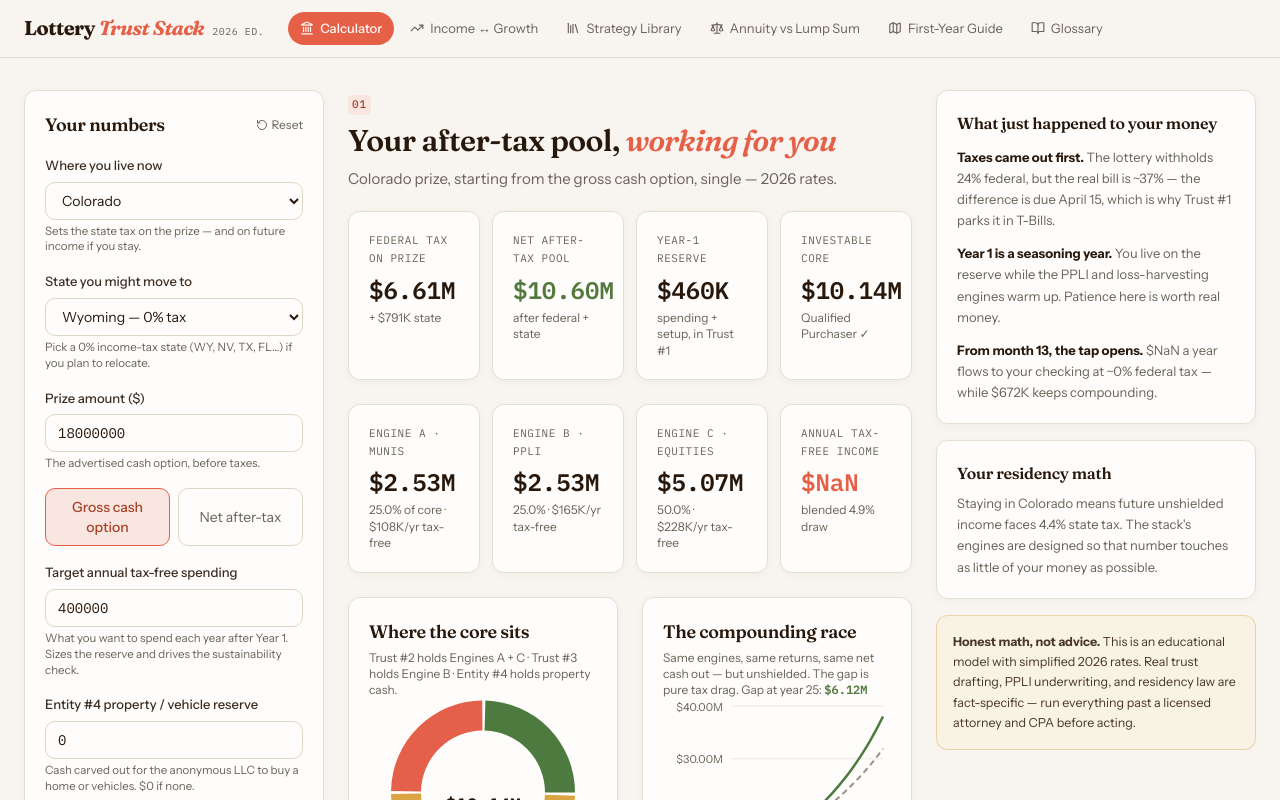
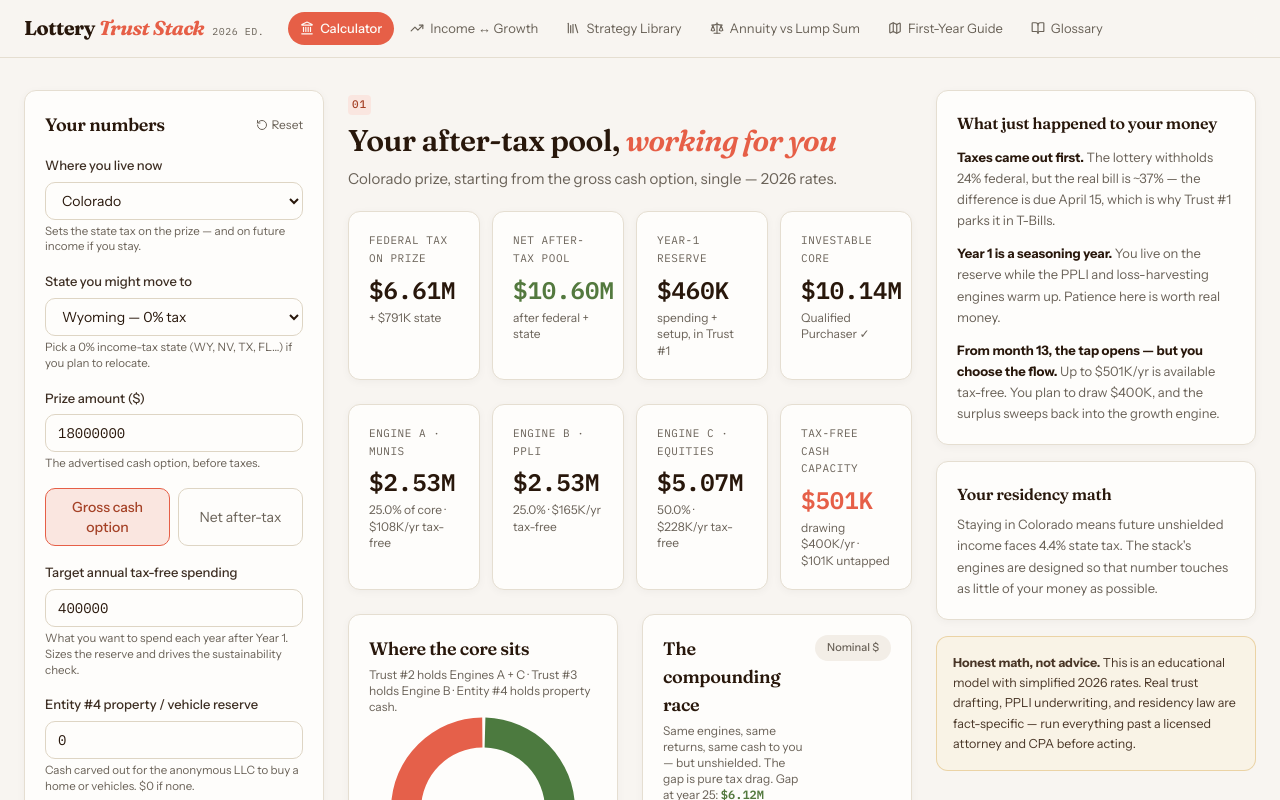
Before and after one commit to microDOS2/lottery-trust-stack, a React (Vite) app: page / in a window 1280 px wide. Shown: the top 800 px of the page. Built offline with nearby package versions, Linux system fonts and the light colour scheme.

Commit message:
Spend-linked draws: seasoning year, coupon sweep, inflation, principal-dip + depletion warning

```diff
--- a/src/sections/CalculatorView.tsx
+++ b/src/sections/CalculatorView.tsx
@@ -14,7 +14,7 @@ import { AlertTriangle, Link2, Check, RotateCcw } from 'lucide-react';
 export interface ScenarioSlot {
   name: string;
   inputs: Inputs;
-  result: { net: number; core: number; annualFree: number; stackEnd: number; advantage: number; alloc: string };
+  result: { net: number; core: number; capacity: number; stackEnd: number; advantage: number; alloc: string };
 }
 
 interface Props {
@@ -32,6 +32,7 @@ interface Props {
 export default function CalculatorView(p: Props) {
   const { inputs: inp, result: r, asm } = p;
   const [copied, setCopied] = useState(false);
+  const [realDollars, setRealDollars] = useState(false);
   const set = <K extends keyof Inputs>(k: K, v: Inputs[K]) => p.setInputs((prev) => ({ ...prev, [k]: v }));
   const st = STATES.find((s) => s.code === inp.state)!;
   const tg = STATES.find((s) => s.code === inp.target)!;
@@ -44,6 +45,9 @@ export default function CalculatorView(p: Props) {
   };
 
   const w = r.weights;
+  const deflate = (v: number, year: number) => (realDollars ? v / Math.pow(1 + asm.inflation, year) : v);
+  const projStack = r.projection.map((row) => ({ ...row, end: deflate(row.end, row.year) }));
+  const projBase = r.baseline.map((row) => ({ ...row, end: deflate(row.end, row.year) }));
 
   return (
     <div className="grid gap-6 lg:grid-cols-[300px_minmax(0,1fr)] xl:grid-cols-[300px_minmax(0,1fr)_320px]">
@@ -139,6 +143,7 @@ export default function CalculatorView(p: Props) {
             {([
               ['muniYield', 'Muni yield'], ['ppliDraw', 'PPLI draw'], ['ppliGrowth', 'PPLI growth'],
               ['eqDraw', 'Equity draw'], ['eqGrowth', 'Equity growth'], ['divYield', 'Equity dividends'],
+              ['inflation', 'Inflation'],
             ] as const).map(([k, label]) => (
               <label key={k} className="text-[11px] text-muted-foreground">
                 {label}
@@ -176,14 +181,14 @@ export default function CalculatorView(p: Props) {
           <Stat label="Engine A · Munis" value={fmtCompact(r.muni)} sub={`${pct(w.a)} of core · ${fmtCompact(r.muni * asm.muniYield)}/yr tax-free`} />
           <Stat label="Engine B · PPLI" value={fmtCompact(r.ppli)} sub={`${pct(w.b)} · ${fmtCompact(r.ppli * asm.ppliDraw)}/yr tax-free`} />
           <Stat label="Engine C · Equities" value={fmtCompact(r.equity)} sub={`${pct(w.c)} · ${fmtCompact(r.equity * asm.eqDraw)}/yr tax-free`} />
-          <Stat label="Annual tax-free income" value={fmtCompact(r.annualFree)} sub={`blended ${pct(r.blendedDraw)} draw`} tone="warm" />
+          <Stat label="Tax-free cash capacity" value={fmtCompact(r.capacity)} sub={r.plannedDrawY2 > 0 ? `drawing ${fmtCompact(r.plannedDrawY2)}/yr · ${fmtCompact(Math.max(0, r.capacity - r.plannedDrawY2))} untapped${r.reinvestY2 > 1 ? ` (+${fmtCompact(r.reinvestY2)} coupons swept)` : ''}` : `available from month 13 · blended ${pct(r.blendedDraw)}`} tone="warm" />
         </div>
 
         {!r.sustainable && (
           <div className="flex items-start gap-3 rounded-lg border border-destructive/40 bg-destructive/5 p-4">
             <AlertTriangle className="mt-0.5 h-5 w-5 shrink-0 text-destructive" />
             <div className="text-sm">
-              <strong>Your spending target outruns the engines.</strong> You want {fmt(inp.spend)}/yr but the stack generates {fmt(r.annualFree)}/yr tax-free. Either lower the target, move the dial toward income, or grow the core — at this draw mix you'd need a core of roughly <span className="font-num font-semibold">{fmt(r.requiredCore)}</span>.
+              <strong>Your spending target outruns the engines.</strong> You want {fmt(inp.spend)}/yr but the stack can sustainably pay {fmt(r.capacity)}/yr tax-free. Either lower the target, move the dial toward income, or grow the core — at this draw mix you'd need a core of roughly <span className="font-num font-semibold">{fmt(r.requiredCore)}</span>.
             </div>
           </div>
         )}
@@ -195,16 +200,33 @@ export default function CalculatorView(p: Props) {
             <AllocationDonut muni={r.muni} ppli={r.ppli} equity={r.equity} reserve={inp.entity4} />
           </div>
           <div className="hairline-card p-5">
-            <h3 className="font-display text-lg font-semibold">The compounding race</h3>
-            <p className="mt-1 text-xs text-muted-foreground">
-              Same engines, same returns, same net cash out — but unshielded. The gap is pure tax drag.
-              Gap at year 25: <span className="font-num font-semibold stat-good">{fmtCompact(r.advantage)}</span>
-            </p>
-            <ProjectionChart stack={r.projection} baseline={r.baseline} />
+            <div className="flex items-start justify-between gap-2">
+              <div>
+                <h3 className="font-display text-lg font-semibold">The compounding race</h3>
+                <p className="mt-1 text-xs text-muted-foreground">
+                  Same engines, same returns, same cash to you — but unshielded. The gap is pure tax drag.
+                  Gap at year 25: <span className="font-num font-semibold stat-good">{fmtCompact(r.advantage)}</span>
+                </p>
+              </div>
+              <button onClick={() => setRealDollars(!realDollars)}
+                className={`shrink-0 rounded-full px-3 py-1 text-[11px] font-medium transition-colors cursor-pointer ${realDollars ? 'bg-primary text-primary-foreground' : 'bg-secondary text-muted-foreground hover:text-foreground'}`}>
+                {realDollars ? "Today's $" : 'Nominal $'}
+              </button>
+            </div>
+            <ProjectionChart stack={projStack} baseline={projBase} />
           </div>
         </div>
 
         {inp.residency === 'pr' && <PRPanel inputs={inp} setInputs={p.setInputs} result={r} />}
+
+        {r.depletedYear && (
+          <div className="flex items-start gap-3 rounded-lg border border-destructive/40 bg-destructive/5 p-4">
+            <AlertTriangle className="mt-0.5 h-5 w-5 shrink-0 text-destructive" />
+            <div className="text-sm">
+              <strong>The stack runs dry around year {r.depletedYear}.</strong> At this spending level the engines can't keep up, so the projection dips into principal and eventually empties. Lower the target, raise the dial toward income, or grow the core first.
+            </div>
+          </div>
+        )}
 
         <ProjectionTable r={r} />
 
@@ -258,7 +280,8 @@ function ProjectionTable({ r }: { r: StackResult }) {
     <details className="hairline-card p-5">
       <summary className="cursor-pointer font-display text-lg font-semibold">25-year projection, year by year</summary>
       <p className="mt-1 text-xs text-muted-foreground">
-        Each engine's cash draw comes out of its total return; whatever isn't drawn keeps compounding. Growth column = the year's full pre-tax return on the stack.
+        Year 1 is the seasoning year — you live on the reserve and nothing comes out. From year 2 you draw only your spending target
+        (growing with inflation); automatic muni coupons beyond that sweep back into equities. Overspending dips into principal, which is how a stack can run dry.
       </p>
       <div className="mt-3 max-h-96 overflow-auto rounded-md border border-border">
         <table className="w-full text-sm">
@@ -266,7 +289,8 @@ function ProjectionTable({ r }: { r: StackResult }) {
             <tr className="text-left text-xs text-muted-foreground">
               <th className="px-3 py-2 font-medium">Year</th>
               <th className="px-3 py-2 text-right font-medium">Beginning</th>
-              <th className="px-3 py-2 text-right font-medium">Tax-free cash</th>
+              <th className="px-3 py-2 text-right font-medium">Cash to you</th>
+              <th className="px-3 py-2 text-right font-medium">Reinvested</th>
               <th className="px-3 py-2 text-right font-medium">Growth</th>
               <th className="px-3 py-2 text-right font-medium">Ending</th>
             </tr>
@@ -277,6 +301,7 @@ function ProjectionTable({ r }: { r: StackResult }) {
                 <td className="px-3 py-1.5">{row.year}</td>
                 <td className="px-3 py-1.5 text-right">{fmt(row.begin)}</td>
                 <td className="px-3 py-1.5 text-right stat-warm">{fmt(row.cash)}</td>
+                <td className="px-3 py-1.5 text-right">{row.reinvested > 1 ? fmt(row.reinvested) : '—'}</td>
                 <td className="px-3 py-1.5 text-right stat-good">{fmt(row.growth)}</td>
                 <td className="px-3 py-1.5 text-right font-semibold">{fmt(row.end)}</td>
               </tr>
@@ -323,7 +348,7 @@ function ScenarioCompare(p: Props) {
                 ['Net after-tax pool', (s: ScenarioSlot) => fmtCompact(s.result.net)],
                 ['Investable core', (s: ScenarioSlot) => fmtCompact(s.result.core)],
                 ['Allocation A/B/C', (s: ScenarioSlot) => s.result.alloc],
-                ['Tax-free income /yr', (s: ScenarioSlot) => fmtCompact(s.result.annualFree)],
+                ['Tax-free capacity /yr', (s: ScenarioSlot) => fmtCompact(s.result.capacity)],
                 ['Net worth @ 25 yrs', (s: ScenarioSlot) => fmtCompact(s.result.stackEnd)],
                 ['Edge over taxable', (s: ScenarioSlot) => fmtCompact(s.result.advantage)],
               ] as const).map(([label, fn]) => (
@@ -352,7 +377,7 @@ function ExplainRail({ inp, r }: { inp: Inputs; r: StackResult }) {
         <ul className="mt-3 space-y-3 text-[13px] leading-relaxed text-muted-foreground">
           <li><strong className="text-foreground">Taxes came out first.</strong> The lottery withholds 24% federal, but the real bill is ~37% — the difference is due April 15, which is why Trust #1 parks it in T-Bills.</li>
           <li><strong className="text-foreground">Year 1 is a seasoning year.</strong> You live on the reserve while the PPLI and loss-harvesting engines warm up. Patience here is worth real money.</li>
-          <li><strong className="text-foreground">From month 13, the tap opens.</strong> {fmtCompact(r.annualFree)} a year flows to your checking at ~0% federal tax — while {fmtCompact(r.projection[0]?.growth ?? 0)} keeps compounding.</li>
+          <li><strong className="text-foreground">From month 13, the tap opens — but you choose the flow.</strong> Up to {fmtCompact(r.capacity)}/yr is available tax-free. You plan to draw {fmtCompact(r.plannedDrawY2)}, and the surplus sweeps back into the growth engine.</li>
         </ul>
       </div>
       <div className="hairline-card p-5">
```
